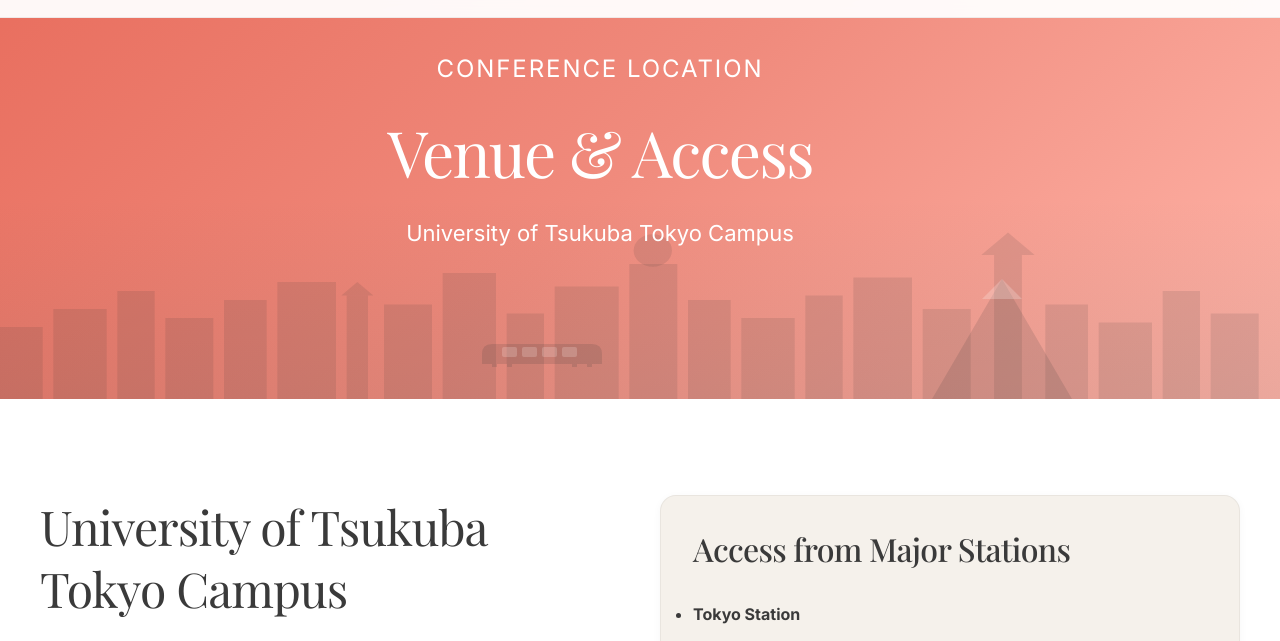
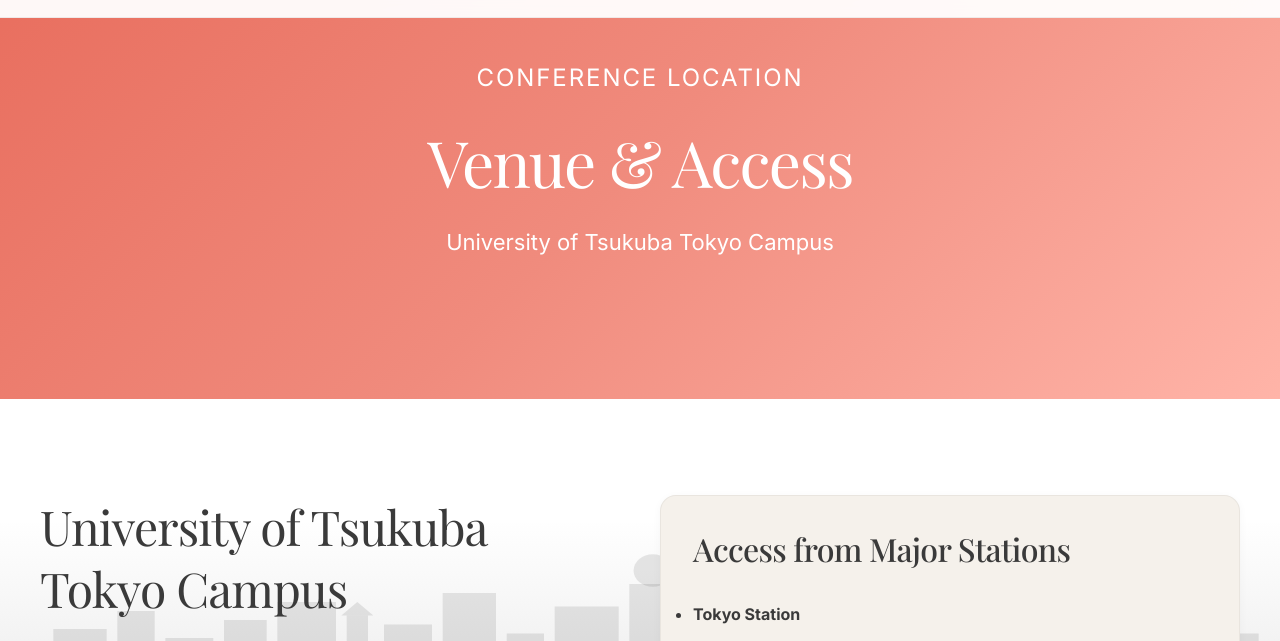
Before and after one commit to somiyagawa/cre2026tokyo-test, a plain HTML site: page venue.html in a window 1280 px wide. Shown: the part 81-722 px from the top of the page. Drawn offline with nearby package versions, Linux system fonts and the light colour scheme.

Commit message:
Update style.css

```diff
--- a/css/style.css
+++ b/css/style.css
@@ -959,8 +959,19 @@ tbody tr:hover {
 /* ========================================
    18. Tokyo Skyline Hero Backgrounds
    ======================================== */
+
 .tokyo-hero {
-  position: relative;
+  display: flex;
+  align-items: center;
+  justify-content: center;
+  text-align: center;
+}
+.hero-content {
+  z-index: 10;
+}
+
+.tokyo-hero {
+  position: center;
   min-height: 60vh;
   background: linear-gradient(135deg, #E86C5C 0%, #F08B7D 50%, #FFB4A8 100%);
   overflow: hidden;
```
